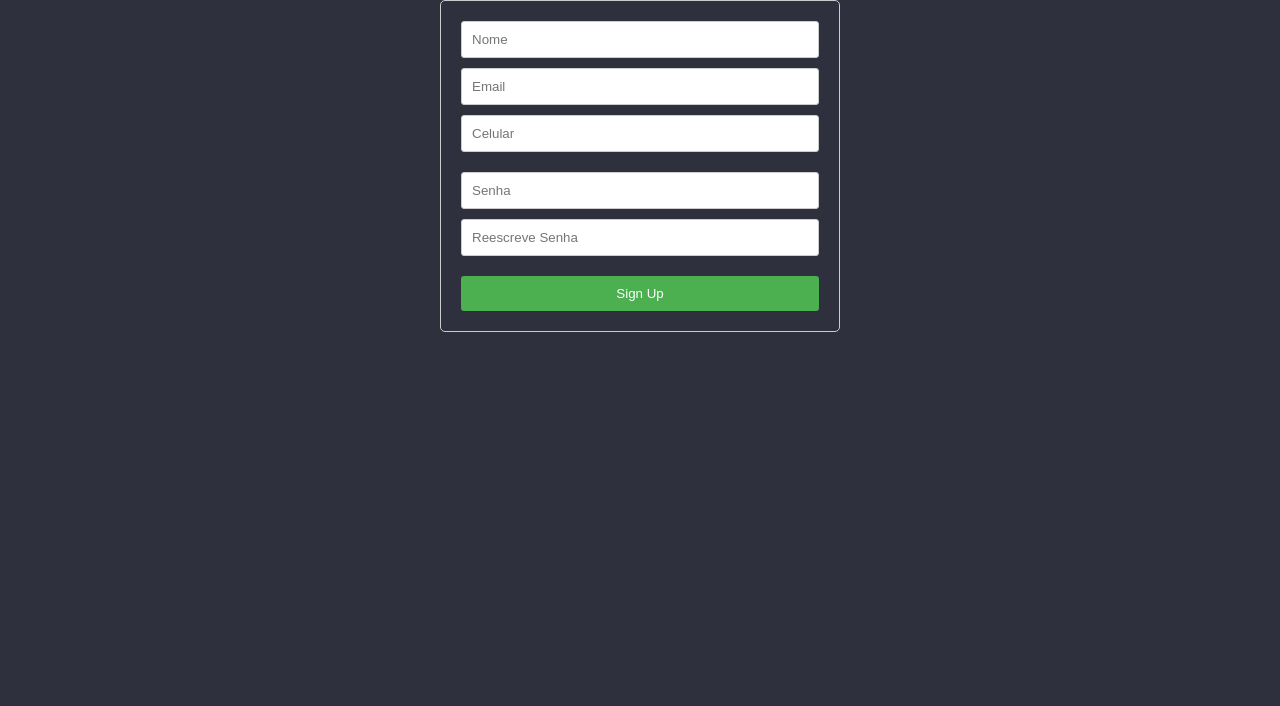
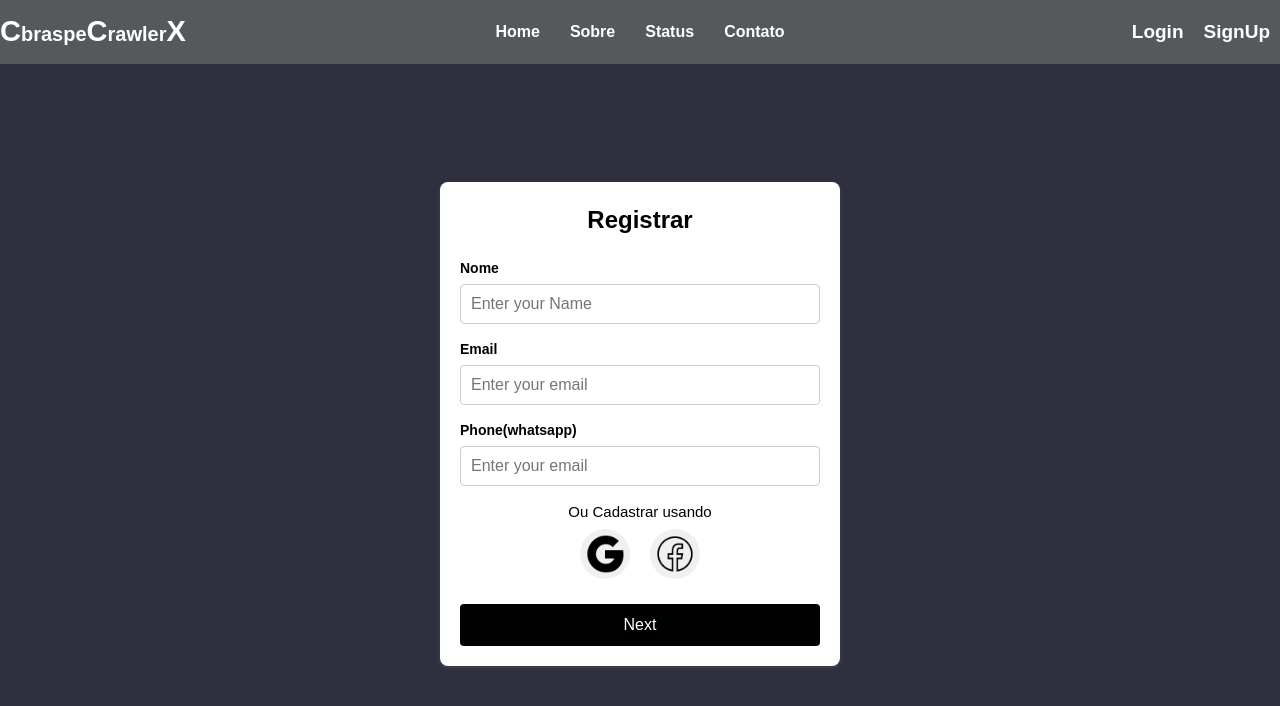
Before and after one commit to hannanhunny01/CebraspeCrawlerX-FrontEnd, a React (Vite) app in the folder frontend/: page /signup in a window 1280 px wide. Shown: the top 706 px of the page. Built offline with nearby package versions, Linux system fonts and the light colour scheme.

Commit message:
finalizing the login and register components

```diff
--- a/frontend/src/App.jsx
+++ b/frontend/src/App.jsx
@@ -5,9 +5,8 @@ import "./App.css"
 
 
 import Home from "./pages/home/home";
-import Login from "./pages/login/login";
-import SignUp from "./pages/signup/signup";
-
+import LoginPage from "./pages/login/login";
+import SignUpPage from "./pages/signup/signup";
 const About = () => {
   return (
 
@@ -65,8 +64,8 @@ const App = () => {
 
       <Route path="/contact" element={<Contact />} />
 
-      <Route path="/login" element={<Login />} />
-      <Route exact path="/signup" element={<SignUp />} />
+      <Route path="/login" element={<LoginPage />} />
+      <Route exact path="/signup" element={<SignUpPage />} />
 
     </Routes>
     </BrowserRouter>
--- a/frontend/src/components/register/registerFirst/firstSection.jsx
+++ b/frontend/src/components/register/registerFirst/firstSection.jsx
@@ -1,26 +1,60 @@
 import React from 'react';
-
+import facebook from "../../../assets/icons/facebookicon.png"
+import google from "../../../assets/icons/googleicon.png"
 const FirstSection = ({ nome, email, celular, setNome, setEmail, setCelular }) => {
   return (
-    <div className="first-section">
+    <div className="register-first-section">
+      <div className="form-group">
+            <label className="label" htmlFor="name-register">
+              Nome
+            </label>
             <input
-        type="text"
-        placeholder="Nome"
-        value={nome}
-        onChange={(e) => setNome(e.target.value)}
+              className="input-field"
+              placeholder="Enter your Name"
+              type="name"
+              id="name-register"
             />
+          </div>
+
+          <div className="form-group">
+            <label className="label" htmlFor="email-register">
+              Email
+            </label>
             <input
+              className="input-field"
+              placeholder="Enter your email"
               type="email"
-        placeholder="Email"
-        value={email}
-        onChange={(e) => setEmail(e.target.value)}
+              id="email-register"
             />
+          </div>
+
+          <div className="form-group">
+            <label className="label" htmlFor="phone-register">
+              Phone(whatsapp)
+            </label>
             <input
-        type="text"
-        placeholder="Celular"
-        value={celular}
-        onChange={(e) => setCelular(e.target.value)}
+              className="input-field"
+              placeholder="Enter your email"
+              type="email"
+              id="phone-register"
             />
+          </div>
+          <div style={{'textAlign':'center','fontSize':'15px'}} >Ou Cadastrar usando</div>
+          <div className="signup-icon-container">
+            <img
+              className="login-icon"
+              src={google}
+              alt="Google Icon"
+              onClick={()=>{
+                console.log('hello')
+              }}
+            />
+            <img
+              className="login-icon"
+              src={facebook}
+              alt="Facebook Icon"
+            />
+          </div>
     </div>
   );
 };
--- a/frontend/src/components/register/registerSecond/secondSection.jsx
+++ b/frontend/src/components/register/registerSecond/secondSection.jsx
@@ -1,20 +1,31 @@
 import React from 'react';
 
-const SecondSection = ({ senha, reSenha, setSenha, setReSenha }) => {
+const SecondSection = ({ password, setpassword, rePassword, setRePassword }) => {
   return (
-    <div className="second-section">
+    <div className="register-second-section">
+       <div className="form-group">
+            <label className="label" htmlFor="password-register">
+              Password
+            </label>
             <input
+              className="input-field"
+              placeholder="Enter your email"
               type="password"
-        placeholder="Senha"
-        value={senha}
-        onChange={(e) => setSenha(e.target.value)}
+              id="password-register"
             />
+          </div>
+
+          <div className="form-group">
+            <label className="label" htmlFor="repassword-register">
+              Re-enter Password
+            </label>
             <input
+              className="input-field"
+              placeholder="Enter your email"
               type="password"
-        placeholder="Reescreve Senha"
-        value={reSenha}
-        onChange={(e) => setReSenha(e.target.value)}
+              id="repassword-register"
             />
+          </div>
     </div>
   );
 };
--- /dev/null
+++ b/frontend/src/components/register/registerthird/thirdSection.jsx
@@ -0,0 +1,27 @@
+import React from 'react';
+
+const ThirdSection = () => {
+  return (
+    <div className="register-third-section">
+       <div className="form-group">
+            <span>Foi Enviado Codigo no Whatapp do Seguinte numero </span>
+            <span style={{'textAlign':'center'}}> (61) 9 9999-9999 </span>
+
+          </div>
+
+          <div className="form-group">
+            <label className="label" htmlFor="codigo-register">
+                Codigo
+              </label>
+            <input
+              className="input-field"
+              placeholder="Enter your email"
+              type="number"
+              id="codigo-register"
+            />
+          </div>
+    </div>
+  );
+};
+
+export default ThirdSection;
--- a/frontend/src/pages/login/login.css
+++ b/frontend/src/pages/login/login.css
@@ -1,17 +1,20 @@
+/* Add these styles to the existing CSS */
+
 .login-container {
   display: flex;
   justify-content: center;
   align-items: center;
-    height:90vh;
+  height: 90vh;
 }
 
 .login-card {
-
-    box-shadow: 0 2px 4px rgba(0, 0, 0, 0.1);
+  box-shadow: 0 2px 4px rgba(255, 255, 255, 0.1);
   border-radius: 8px;
   padding: 20px;
-    width: 320px;
-    height: 400px;
+  width: 400px;
+  min-width: fit-content;
+  height: auto;
+  background-color: #ffffff; /* Optional: Add a background color for the card */
 }
 
 h2 {
@@ -41,21 +44,41 @@
 .login-button {
   width: 100%;
   padding: 12px;
-    background-color: #007bff;
+  background-color: #000101;
   color: #fff;
   border: none;
   border-radius: 4px;
   font-size: 16px;
   cursor: pointer;
+  margin-top: 20px; /* Add some spacing between the button and icons */
 }
 
 .login-button:hover {
-    background-color: #0056b3;
+  background-color: #000000;
 }
 
-  /* Optional: Style for error message */
-  .error-message {
-    color: red;
-    margin-top: 10px;
-    text-align: center;
+.icon-container {
+  display: flex;
+  justify-content: center;
+  margin-top: 20px; /* Add some spacing between the icons and the button */
 }
+
+.login-icon {
+  width: 50px;
+  height: 50px;
+  margin: 0 10px; /* Add some spacing between the icons */
+  cursor: pointer;
+  border-radius: 50%;
+  background-color: #f0f0f0; /* Optional: Add a light background color for the icons */
+  padding: 5px; /* Optional: Add some padding to the icons */
+}
+
+.login-forgotpassword{
+ margin-top: 3px;
+ padding: 10px;
+}
+.login-icon-container{
+  padding: 5px;
+  display: flex;
+  justify-content: center;
+}
--- a/frontend/src/pages/login/login.jsx
+++ b/frontend/src/pages/login/login.jsx
@@ -1,6 +1,11 @@
 import React, { useState } from "react";
 import Navbar from "../../components/Navbar/navbar";
-import './login.css'
+import facebook from "../../assets/icons/facebookicon.png"
+import google from "../../assets/icons/googleicon.png"
+import { Link } from 'react-router-dom';
+
+import "./login.css";
+
 const LoginPage = () => {
   const [username, setUsername] = useState("");
   const [password, setPassword] = useState("");
@@ -16,7 +21,7 @@ const LoginPage = () => {
 
   return (
     <div className="main-login">
-        <Navbar/>
+      <Navbar />
 
       <div className="login-container">
         <div className="login-card">
@@ -43,10 +48,29 @@ const LoginPage = () => {
               id="senha-login"
             />
           </div>
-        <button className="login-button">Login</button>
+          <button className="login-button" onClick={handleLogin}>
+            Login
+          </button>
+          <div className="login-forgotpassword">   <Link to="/"> Esqueceu Senha?</Link></div>
+           <div style={{'textAlign':'center','fontSize':'15px'}} >Ou Entrar usando</div>
+          <div className="login-icon-container">
+            <img
+              className="login-icon"
+              src={google}
+              alt="Google Icon"
+              onClick={()=>{
+                console.log('hello')
+              }}
+            />
+            <img
+              className="login-icon"
+              src={facebook}
+              alt="Facebook Icon"
+            />
+          </div>
+          <div className="login-signup" style={{'textAlign':'center' ,'fontSize':'15px' ,'color':'black'}}> <Link to='/signup'>Ou Registrar</Link></div>
         </div>
       </div>
-
     </div>
   );
 };
--- a/frontend/src/pages/signup/signup.css
+++ b/frontend/src/pages/signup/signup.css
@@ -1,35 +1,70 @@
-.sign-up-form {
-    width: 400px;
-    margin: 0 auto;
-    padding: 20px;
-    border: 1px solid #ccc;
-    border-radius: 5px;
+/* Add these styles to the existing CSS */
+
+.signup-container {
+  display: flex;
+  justify-content: center;
+  align-items: center;
+  height: 90vh;
 }
 
-  input {
+.signup-card {
+  box-shadow: 0 2px 4px rgba(255, 255, 255, 0.1);
+  border-radius: 8px;
+  padding: 20px;
+  width: 400px;
+  min-width: fit-content;
+  height: auto;
+  background-color: #ffffff; /* Optional: Add a background color for the card */
+}
+
+h2 {
+  text-align: center;
+  margin-bottom: 20px;
+}
+
+.form-group {
+  margin-bottom: 15px;
+}
+
+.label {
   display: block;
+  font-size: 14px;
+  font-weight: bold;
+  margin-bottom: 5px;
+}
+
+.input-field {
   width: 100%;
   padding: 10px;
-    margin-bottom: 10px;
   border: 1px solid #ccc;
-    border-radius: 3px;
+  border-radius: 4px;
+  font-size: 16px;
 }
 
-  button {
-    display: block;
-    width: 100%;
-    padding: 10px;
-    background-color: #4CAF50;
-    color: white;
-    border: none;
-    border-radius: 3px;
-    cursor: pointer;
+
+.signup-button:hover {
+  background-color: #000000;
 }
 
-  button:hover {
-    background-color: #45a049;
+.icon-container {
+  display: flex;
+  justify-content: center;
+  margin-top: 20px; /* Add some spacing between the icons and the button */
 }
 
-  .first-section, .second-section {
-    margin-bottom: 20px;
+.signup-icon {
+  width: 50px;
+  height: 50px;
+  margin: 0 10px; /* Add some spacing between the icons */
+  cursor: pointer;
+  border-radius: 50%;
+  background-color: #f0f0f0; /* Optional: Add a light background color for the icons */
+  padding: 5px; /* Optional: Add some padding to the icons */
 }
+
+
+.signup-icon-container{
+  padding: 5px;
+  display: flex;
+  justify-content: center;
+}
--- a/frontend/src/pages/signup/signup.jsx
+++ b/frontend/src/pages/signup/signup.jsx
@@ -1,43 +1,46 @@
 import React, { useState } from 'react';
 import './signup.css';
+import Navbar from '../../components/Navbar/navbar';
+import FirstSection from '../../components/register/registerFirst/firstSection';
+import SecondSection from '../../components/register/registerSecond/secondSection';
+import ThirdSection from '../../components/register/registerthird/thirdSection';
+
+const SignUpPage = () => {
+  const [name ,setName] = useState('');
+  const [email ,setEmail] = useState('');
+  const [phone ,setPhone] = useState(0);
+  const [password,setPassword] = useState('');
+  const [code,setCode]= useState();
+
+  const components =[<FirstSection/>,<SecondSection/>,<ThirdSection/>]
+  const [currPage,setCurrPage] = useState(0);
+  return (
+    <div className='main-signup'>
+     <Navbar/>
+     <div className='signup-container'>
+     <div className='signup-card'>
+     <h2>Registrar</h2>
+
+         {components[currPage]}
+
+    <div>
+
+    {  currPage>0?<button className="login-button" onClick={()=>{setCurrPage(currPage-1)}}>
+            Voltar
+          </button> :false}
+          <button className="login-button" onClick={()=>{setCurrPage(currPage+1)}} >
+            {currPage<=1?"Next":"confirm"}
+          </button>
+
+          </div>
 
 
 
-import FirstSection from '../../components/register/registerFirst/firstSection';
-import SecondSection from '../../components/register/registerSecond/secondSection';
-const SignUp = () => {
-  const [nome, setNome] = useState('');
-  const [email, setEmail] = useState('');
-  const [celular, setCelular] = useState('');
-  const [senha, setSenha] = useState('');
-  const [reSenha, setReSenha] = useState('');
 
-  const handleSignUp = (e) => {
-    e.preventDefault();
-    // Add your sign-up logic here
-  };
-
-  return (
-    <div className="sign-up-form">
-      <form onSubmit={handleSignUp}>
-        <FirstSection
-          nome={nome}
-          email={email}
-          celular={celular}
-          setNome={setNome}
-          setEmail={setEmail}
-          setCelular={setCelular}
-        />
-        <SecondSection
-          senha={senha}
-          reSenha={reSenha}
-          setSenha={setSenha}
-          setReSenha={setReSenha}
-        />
-        <button type="submit">Sign Up</button>
-      </form>
+     </div>
+    </div>
     </div>
   );
 };
 
-export default SignUp;
+export default SignUpPage;
```
Also changed, not shown: frontend/src/components/register/registerthird/thirdSection.css (added). Lines whose indentation alone changed are shown as unchanged.
